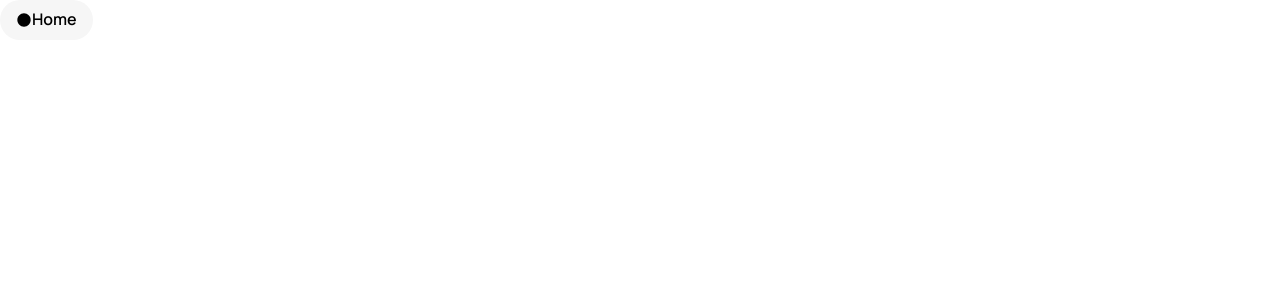
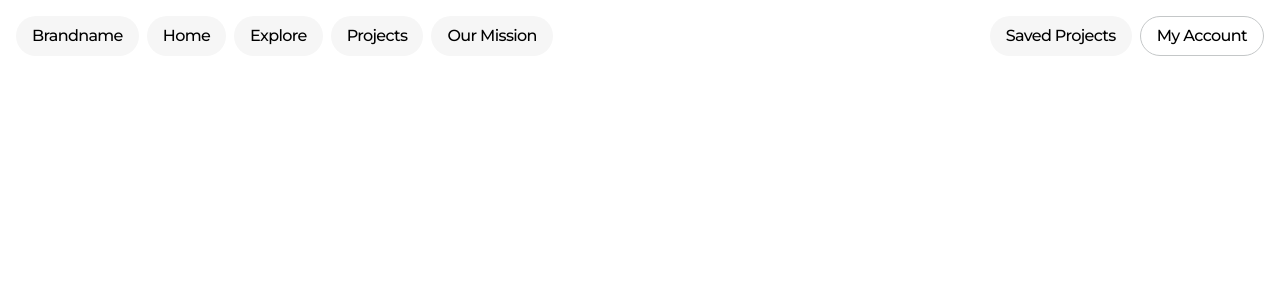
Before and after one commit to gprem09/Urban.I, a React (Create React App) app in the folder frontend/: page / in a window 1280 px wide. Shown: the top 300 px of the page. Built offline with nearby package versions, Linux system fonts and the light colour scheme.

Commit message:
Finoshed styling buttons

```diff
--- a/frontend/src/chakraTheme.js
+++ b/frontend/src/chakraTheme.js
@@ -10,6 +10,7 @@ const colors = {
     300: `#FAB9D8`,
   },
   lgray: `#F6F6F6`,
+  dgray: `#C4C7C8`,
 
   secondary: {
     700: `#20A1A2`,
@@ -20,6 +21,27 @@ const colors = {
   warning: `#FE8311`,
 };
 const components = {
+  Select: {
+    variants: {
+      noStyles: {
+        background: `none`,
+        padding: `0`,
+        height: `auto`,
+        position: `relative`,
+        alignItems: `auto`,
+        whiteSpace: `auto`,
+        textAlign: `left`,
+        fontWeight: `auto`,
+        lineHeight: `auto`,
+      },
+      filled: {
+        background: `#F6F6F6`,
+        fontFamily: `Montserrat`,
+        color: `black`,
+        borderRadius: `100px`,
+      },
+    },
+  },
   Button: {
     variants: {
       noStyles: {
@@ -35,16 +57,30 @@ const components = {
       },
       white: {
         background: `white`,
+        fontFamily: `Montserrat`,
         color: `black`,
         borderRadius: `100px`,
       },
       lgrey: {
         background: `#F6F6F6`,
+        fontWeight: `500`,
+        letterSpacing: `-0.04em`,
+        fontFamily: `Montserrat`,
         color: `black`,
+        borderRadius: `100px`,
+      },
+      boutline: {
+        background: `white`,
+        fontWeight: `500`,
+        letterSpacing: `-0.04em`,
+        fontFamily: `Montserrat`,
+        color: `black`,
+        border: `1px solid #C4C7C8`,
         borderRadius: `100px`,
       },
       yellow: {
         background: `#ECF86E`,
+        fontFamily: `Montserrat`,
         color: `black`,
         borderRadius: `100px`,
       },
@@ -71,11 +107,6 @@ const components = {
       letterSpacing: `-0.01em`,
     },
   },
-  Select: {
-    option: {
-      bg: `white`,
-    },
-  },
 };
 
 export const chakraTheme = extendTheme({
--- a/frontend/src/components/Landing.js
+++ b/frontend/src/components/Landing.js
@@ -1,5 +1,5 @@
 import React from "react";
-import { Flex, Text, Button } from "@chakra-ui/react";
+import { Flex, Select, Button } from "@chakra-ui/react";
 import { RiCircleFill } from "react-icons/ri";
 
 export const Landing = () => {
@@ -8,19 +8,27 @@ export const Landing = () => {
       <Flex
         position="fixed"
         top="0"
-        // color="black"
-        // zIndex="100"
-        // justifySelf="center"
-        // justifyContent="space-between"
-        // alignItems="center"
-        // borderRadius="100px"
+        zIndex="100"
+        paddingInline="1rem"
+        justifySelf="center"
+        justifyContent="space-between"
+        alignItems="center"
+        borderRadius="100px"
         height="72px"
         width="100%"
-      ></Flex>
-      <Button variant="lgrey">
-        <RiCircleFill />
-        Home
-      </Button>
+      >
+        <Flex gap="0.5rem">
+          <Button variant="lgrey">Brandname</Button>
+          <Button variant="lgrey">Home</Button>
+          <Button variant="lgrey">Explore</Button>
+          <Button variant="lgrey">Projects</Button>
+          <Button variant="lgrey">Our Mission</Button>
+        </Flex>
+        <Flex gap="0.5rem">
+          <Button variant="lgrey">Saved Projects</Button>
+          <Button variant="boutline">My Account</Button>
+        </Flex>
+      </Flex>
     </Flex>
   );
 };
```
